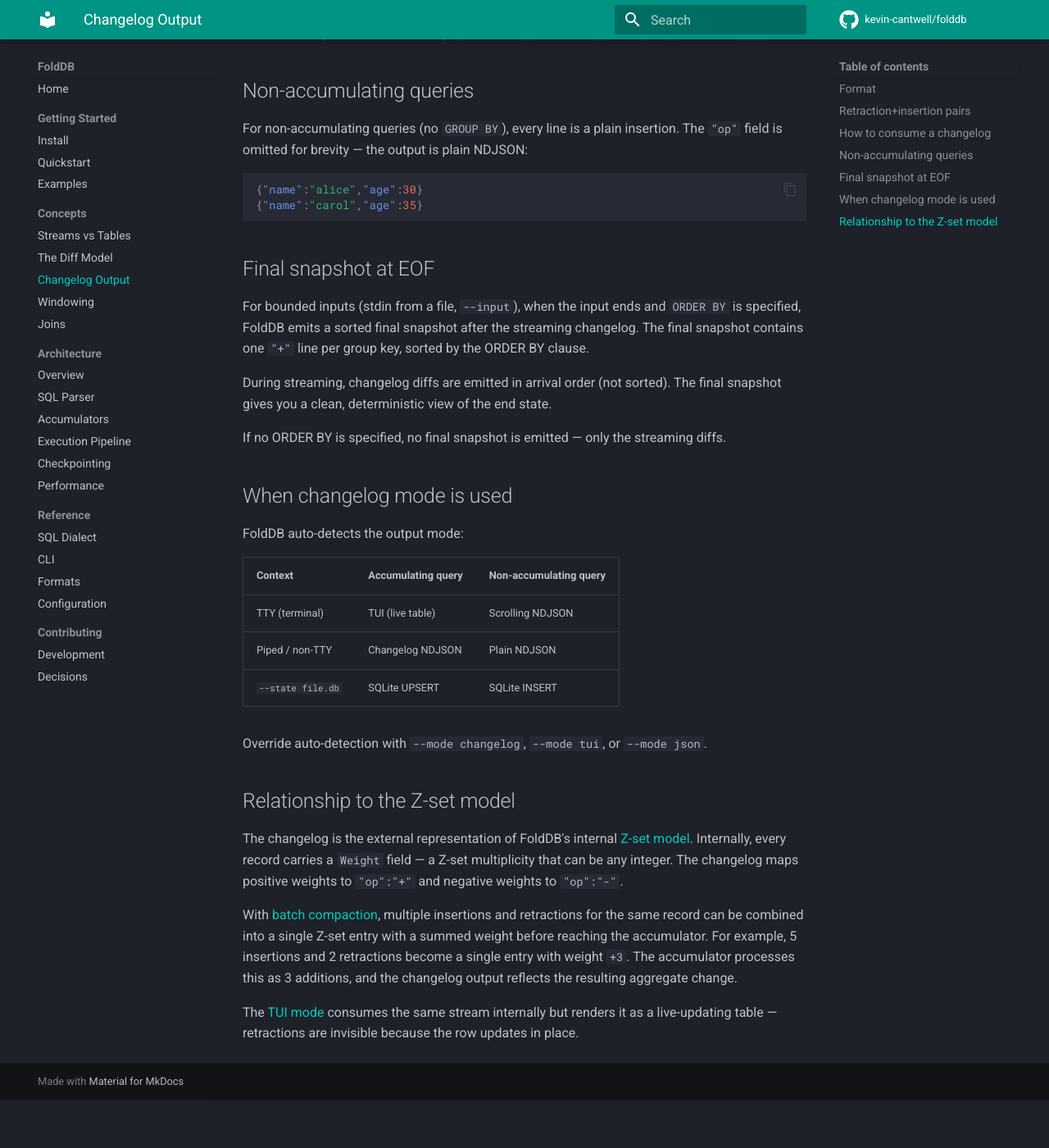
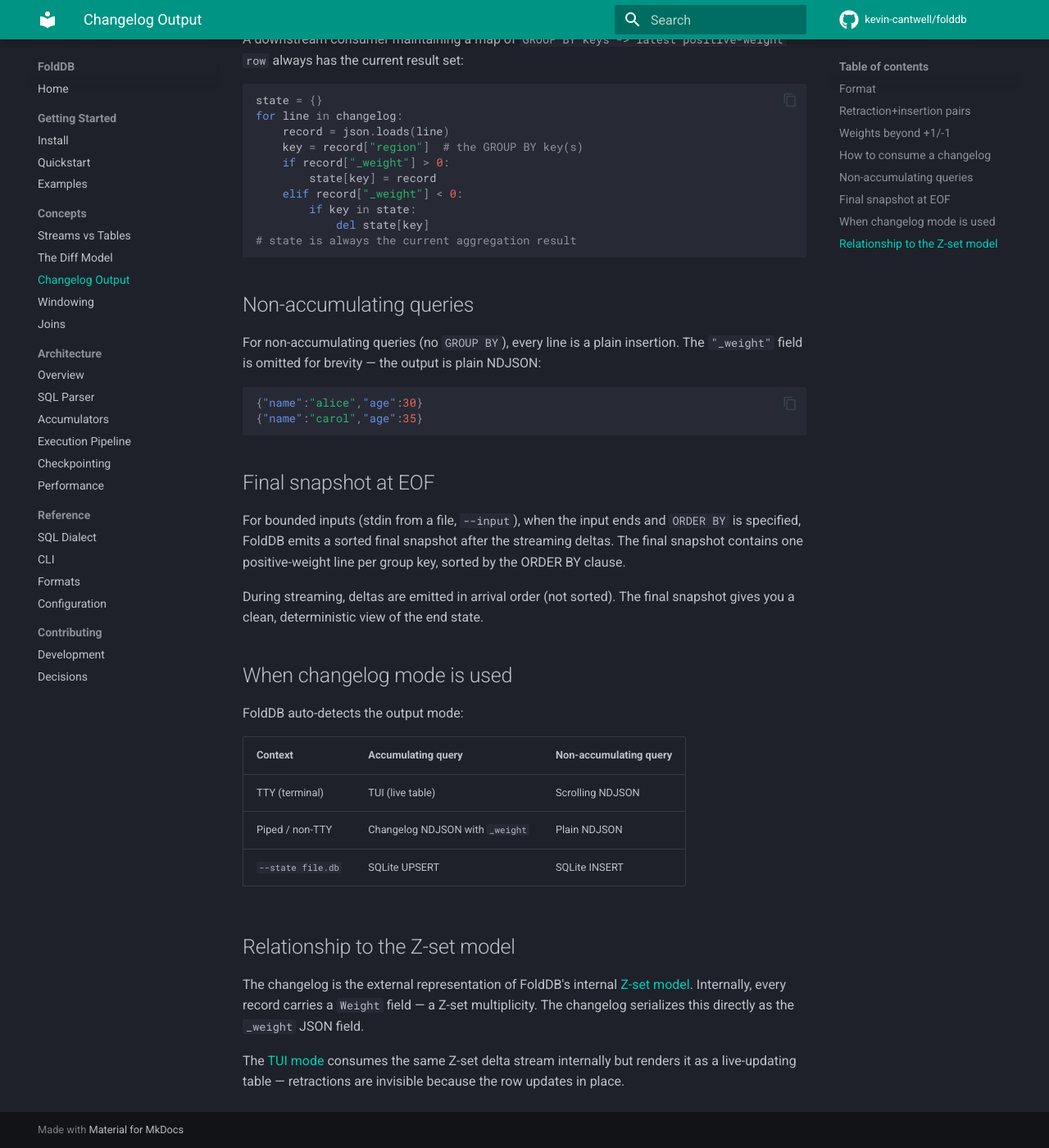
Before and after one commit to kevin-cantwell/dbspa, an MkDocs documentation site: the page built from docs/concepts/changelog-output.md, in a window 1280 px wide and 1400 px high, scrolled down 1484 px. Shown: the whole window at 82% size. Built offline with MkDocs 1.6.1 and Material for MkDocs 9.7.7, drawn with Linux system fonts in a browser that asks for light colours; comment, search, counter and statistics services are not loaded; before the commit the page ends 2825 px from its top, so only the background shows below that; some of the changed text lies outside the part shown.

Commit message:
Update changelog-output docs for _weight Z-set delta format

````diff
--- a/docs/concepts/changelog-output.md
+++ b/docs/concepts/changelog-output.md
@@ -1,60 +1,66 @@
 # Changelog Output
 
-When an accumulating query (`GROUP BY`) is piped to another process or written to a file, FoldDB emits **changelog NDJSON** — a stream of diffs that describe how the result set changes over time.
+When an accumulating query (`GROUP BY`) is piped to another process or written to a file, FoldDB emits **Z-set deltas** as NDJSON — a stream of weighted records that describe how the result set changes over time.
 
 ## Format
 
-Each line is a JSON object with an `"op"` field:
+Each line is a JSON object with a `"_weight"` field — the Z-set multiplicity:
 
 ```json
-{"op":"+","region":"us-east","orders":1}
-{"op":"+","region":"us-west","orders":1}
-{"op":"-","region":"us-east","orders":1}
-{"op":"+","region":"us-east","orders":2}
+{"_weight":1,"region":"us-east","orders":1}
+{"_weight":1,"region":"us-west","orders":1}
+{"_weight":-1,"region":"us-east","orders":1}
+{"_weight":1,"region":"us-east","orders":2}
 ```
 
-| `op` | Meaning |
+| `_weight` | Meaning |
 |---|---|
-| `"+"` | Insertion — a new or updated result for this group key |
-| `"-"` | Retraction — the previous result for this group key is no longer valid |
+| Positive (e.g., `1`) | Insertion — this row is added to the result set |
+| Negative (e.g., `-1`) | Retraction — this row is removed from the result set |
+
+This is the DBSP Z-set delta model. The output stream is a sequence of changes to the result collection, not the result collection itself.
 
 ## Retraction+insertion pairs
 
-When a group's aggregate result changes (e.g., `COUNT` goes from 1 to 2), the accumulator emits a retraction of the old value followed by an insertion of the new value. These pairs are always adjacent — no other key's diffs interleave between them.
+When a group's aggregate result changes (e.g., `COUNT` goes from 1 to 2), the accumulator emits a retraction of the old row followed by an insertion of the new row. These pairs are always adjacent — no other key's deltas interleave between them.
 
 ```json
-{"op":"-","region":"us-east","orders":1}   ← old value retracted
-{"op":"+","region":"us-east","orders":2}   ← new value inserted
+{"_weight":-1,"region":"us-east","orders":1}   <- old row retracted
+{"_weight":1,"region":"us-east","orders":2}    <- new row inserted
 ```
 
 !!! note "Not every retraction has a matching insertion"
     A retraction without a following insertion means the group was deleted — for example, when all rows contributing to a CDC-based count are retracted, or when a group falls below a `HAVING` threshold.
 
 !!! note "First insertion has no preceding retraction"
-    When a group key appears for the first time, only an insertion is emitted. There's nothing to retract.
+    When a group key appears for the first time, only an insertion is emitted.
+
+## Weights beyond +1/-1
+
+With [batch compaction](../architecture/pipeline.md), the `_weight` field can be any integer — not just +1 and -1. For example, if 5 insertions and 2 retractions for the same record are compacted in a single batch, the accumulator receives a single entry with `_weight: 3`.
+
+The output weights from the accumulator are always +1 or -1 (since each group key has exactly one current result row). But the internal pipeline may process higher weights.
 
 ## How to consume a changelog
 
-A downstream consumer maintaining a map of `GROUP BY keys → latest "+" value` always has the current result set:
+A downstream consumer maintaining a map of `GROUP BY keys -> latest positive-weight row` always has the current result set:
 
 ```python
 state = {}
 for line in changelog:
     record = json.loads(line)
     key = record["region"]  # the GROUP BY key(s)
-    if record["op"] == "+":
+    if record["_weight"] > 0:
         state[key] = record
-    elif record["op"] == "-":
+    elif record["_weight"] < 0:
         if key in state:
             del state[key]
 # state is always the current aggregation result
 ```
 
-This works regardless of how many updates a key has had — you only keep the latest `"+"`.
-
 ## Non-accumulating queries
 
-For non-accumulating queries (no `GROUP BY`), every line is a plain insertion. The `"op"` field is omitted for brevity — the output is plain NDJSON:
+For non-accumulating queries (no `GROUP BY`), every line is a plain insertion. The `"_weight"` field is omitted for brevity — the output is plain NDJSON:
 
 ```json
 {"name":"alice","age":30}
@@ -63,11 +69,9 @@
 
 ## Final snapshot at EOF
 
-For bounded inputs (stdin from a file, `--input`), when the input ends and `ORDER BY` is specified, FoldDB emits a sorted final snapshot after the streaming changelog. The final snapshot contains one `"+"` line per group key, sorted by the ORDER BY clause.
+For bounded inputs (stdin from a file, `--input`), when the input ends and `ORDER BY` is specified, FoldDB emits a sorted final snapshot after the streaming deltas. The final snapshot contains one positive-weight line per group key, sorted by the ORDER BY clause.
 
-During streaming, changelog diffs are emitted in arrival order (not sorted). The final snapshot gives you a clean, deterministic view of the end state.
-
-If no ORDER BY is specified, no final snapshot is emitted — only the streaming diffs.
+During streaming, deltas are emitted in arrival order (not sorted). The final snapshot gives you a clean, deterministic view of the end state.
 
 ## When changelog mode is used
 
@@ -76,15 +80,11 @@
 | Context | Accumulating query | Non-accumulating query |
 |---|---|---|
 | TTY (terminal) | TUI (live table) | Scrolling NDJSON |
-| Piped / non-TTY | Changelog NDJSON | Plain NDJSON |
+| Piped / non-TTY | Changelog NDJSON with `_weight` | Plain NDJSON |
 | `--state file.db` | SQLite UPSERT | SQLite INSERT |
-
-Override auto-detection with `--mode changelog`, `--mode tui`, or `--mode json`.
 
 ## Relationship to the Z-set model
 
-The changelog is the external representation of FoldDB's internal [Z-set model](diff-model.md). Internally, every record carries a `Weight` field — a Z-set multiplicity that can be any integer. The changelog maps positive weights to `"op":"+"` and negative weights to `"op":"-"`.
+The changelog is the external representation of FoldDB's internal [Z-set model](diff-model.md). Internally, every record carries a `Weight` field — a Z-set multiplicity. The changelog serializes this directly as the `_weight` JSON field.
 
-With [batch compaction](../architecture/pipeline.md), multiple insertions and retractions for the same record can be combined into a single Z-set entry with a summed weight before reaching the accumulator. For example, 5 insertions and 2 retractions become a single entry with weight `+3`. The accumulator processes this as 3 additions, and the changelog output reflects the resulting aggregate change.
-
-The [TUI mode](../reference/cli.md) consumes the same stream internally but renders it as a live-updating table — retractions are invisible because the row updates in place.
+The [TUI mode](../reference/cli.md) consumes the same Z-set delta stream internally but renders it as a live-updating table — retractions are invisible because the row updates in place.
````
